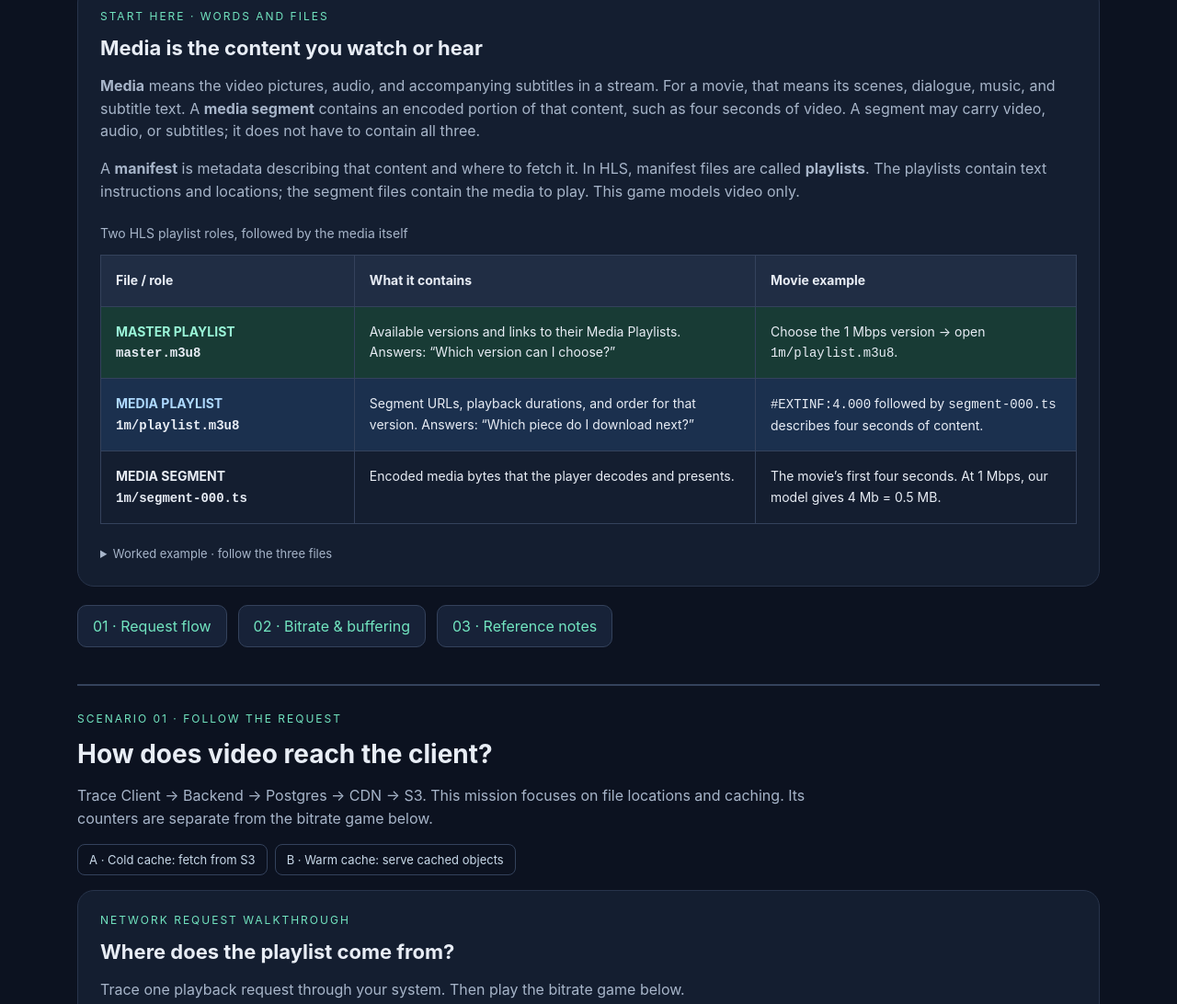
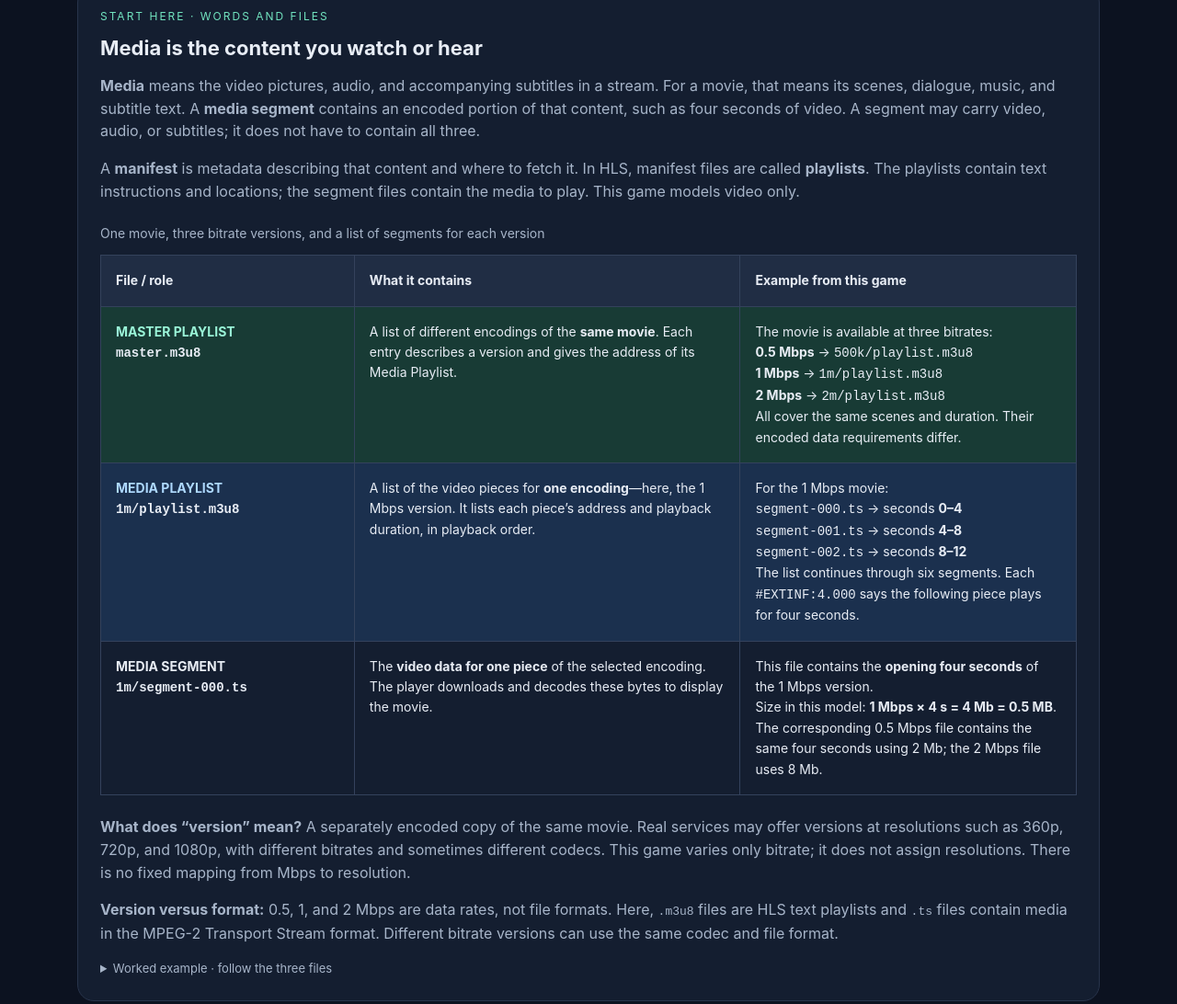
Before and after one commit to tharunworks/simulations, a plain HTML site: page manifest-quest/index.html in a window 1280 px wide. Shown: the part 219-1311 px from the top of the page at 92% size. Drawn offline with Linux system fonts and the light colour scheme.

Commit message:
Clarify bitrate versions, segment timelines, and formats in manifest table

```diff
--- a/manifest-quest/index.html
+++ b/manifest-quest/index.html
@@ -4,16 +4,20 @@ html{scroll-behavior:smooth;scroll-padding-top:20px}.scenario-nav{display:flex;g
 .manifest-table-wrap{overflow-x:auto;margin:22px 0}.manifest-comparison{width:100%;border-collapse:collapse;text-align:left;min-width:580px;font-size:14px;line-height:1.6}.manifest-comparison caption{text-align:left;color:#a7b5c9;padding-bottom:12px}.manifest-comparison th,.manifest-comparison td{padding:16px;border:1px solid #34425c;vertical-align:top}.manifest-comparison thead{background:#202d44}.manifest-comparison th[scope=row]{width:26%}.manifest-comparison code{overflow-wrap:anywhere}.manifest-comparison .master-row{background:#183b35}.manifest-comparison .master-row strong{color:#9af5d8}.manifest-comparison .media-row{background:#1b304e}.manifest-comparison .media-row strong{color:#aed9ff}</style></head><body><main><nav style="margin-bottom:20px"><a href="../" style="color:#72e5c0">← All simulations</a></nav><header><div><div class="eyebrow">Interactive streaming lab / 01</div><h1>Manifest Quest<span style="color:#72e5c0">.</span></h1><p style="margin:0">You are the player. Deliver 24 seconds of video.</p></div></header><section class="panel" aria-labelledby="media-guide-title"><div class="eyebrow">Start here · Words and files</div><h2 id="media-guide-title">Media is the content you watch or hear</h2>
 <p><b>Media</b> means the video pictures, audio, and accompanying subtitles in a stream. For a movie, that means its scenes, dialogue, music, and subtitle text. A <b>media segment</b> contains an encoded portion of that content, such as four seconds of video. A segment may carry video, audio, or subtitles; it does not have to contain all three.</p>
 <p>A <b>manifest</b> is metadata describing that content and where to fetch it. In HLS, manifest files are called <b>playlists</b>. The playlists contain text instructions and locations; the segment files contain the media to play. This game models video only.</p>
-<div class="manifest-table-wrap" role="region" aria-label="Playlist comparison" tabindex="0"><table class="manifest-comparison"><caption>Two HLS playlist roles, followed by the media itself</caption><thead><tr><th scope="col">File / role</th><th scope="col">What it contains</th><th scope="col">Movie example</th></tr></thead><tbody>
-<tr class="master-row"><th scope="row"><strong>MASTER PLAYLIST</strong><br><code>master.m3u8</code></th><td>Available versions and links to their Media Playlists. Answers: “Which version can I choose?”</td><td>Choose the 1 Mbps version → open <code>1m/playlist.m3u8</code>.</td></tr>
-<tr class="media-row"><th scope="row"><strong>MEDIA PLAYLIST</strong><br><code>1m/playlist.m3u8</code></th><td>Segment URLs, playback durations, and order for that version. Answers: “Which piece do I download next?”</td><td><code>#EXTINF:4.000</code> followed by <code>segment-000.ts</code> describes four seconds of content.</td></tr>
-<tr><th scope="row"><strong>MEDIA SEGMENT</strong><br><code>1m/segment-000.ts</code></th><td>Encoded media bytes that the player decodes and presents.</td><td>The movie’s first four seconds. At 1 Mbps, our model gives 4 Mb = 0.5 MB.</td></tr>
+<div class="manifest-table-wrap" role="region" aria-label="Playlist comparison" tabindex="0"><table class="manifest-comparison"><caption>One movie, three bitrate versions, and a list of segments for each version</caption><thead><tr><th scope="col">File / role</th><th scope="col">What it contains</th><th scope="col">Example from this game</th></tr></thead><tbody>
+<tr class="master-row"><th scope="row"><strong>MASTER PLAYLIST</strong><br><code>master.m3u8</code></th><td>A list of different encodings of the <b>same movie</b>. Each entry describes a version and gives the address of its Media Playlist.</td><td>The movie is available at three bitrates:<br><b>0.5 Mbps</b> → <code>500k/playlist.m3u8</code><br><b>1 Mbps</b> → <code>1m/playlist.m3u8</code><br><b>2 Mbps</b> → <code>2m/playlist.m3u8</code><br>All cover the same scenes and duration. Their encoded data requirements differ.</td></tr>
+<tr class="media-row"><th scope="row"><strong>MEDIA PLAYLIST</strong><br><code>1m/playlist.m3u8</code></th><td>A list of the video pieces for <b>one encoding</b>—here, the 1 Mbps version. It lists each piece’s address and playback duration, in playback order.</td><td>For the 1 Mbps movie:<br><code>segment-000.ts</code> → seconds <b>0–4</b><br><code>segment-001.ts</code> → seconds <b>4–8</b><br><code>segment-002.ts</code> → seconds <b>8–12</b><br>The list continues through six segments. Each <code>#EXTINF:4.000</code> says the following piece plays for four seconds.</td></tr>
+<tr><th scope="row"><strong>MEDIA SEGMENT</strong><br><code>1m/segment-000.ts</code></th><td>The <b>video data for one piece</b> of the selected encoding. The player downloads and decodes these bytes to display the movie.</td><td>This file contains the <b>opening four seconds</b> of the 1 Mbps version.<br>Size in this model: <b>1 Mbps × 4 s = 4 Mb = 0.5 MB</b>.<br>The corresponding 0.5 Mbps file contains the same four seconds using 2 Mb; the 2 Mbps file uses 8 Mb.</td></tr>
 </tbody></table></div>
-<details><summary>Worked example · follow the three files</summary>
+<p><b>What does “version” mean?</b> A separately encoded copy of the same movie. Real services may offer versions at resolutions such as 360p, 720p, and 1080p, with different bitrates and sometimes different codecs. This game varies only bitrate; it does not assign resolutions. There is no fixed mapping from Mbps to resolution.</p><p><b>Version versus format:</b> 0.5, 1, and 2 Mbps are data rates, not file formats. Here, <code>.m3u8</code> files are HLS text playlists and <code>.ts</code> files contain media in the MPEG-2 Transport Stream format. Different bitrate versions can use the same codec and file format.</p><details><summary>Worked example · follow the three files</summary>
 <p><b>1. Read the Master Playlist:</b> the line after the bitrate entry points to the version’s playlist.</p>
 <pre>#EXTM3U
+#EXT-X-STREAM-INF:BANDWIDTH=500000
+500k/playlist.m3u8
 #EXT-X-STREAM-INF:BANDWIDTH=1000000
-1m/playlist.m3u8</pre>
+1m/playlist.m3u8
+#EXT-X-STREAM-INF:BANDWIDTH=2000000
+2m/playlist.m3u8</pre>
 <p><b>2. Open that Media Playlist:</b> this two-segment example describes eight seconds of the movie.</p>
 <pre>#EXTM3U
 #EXT-X-VERSION:3
```
